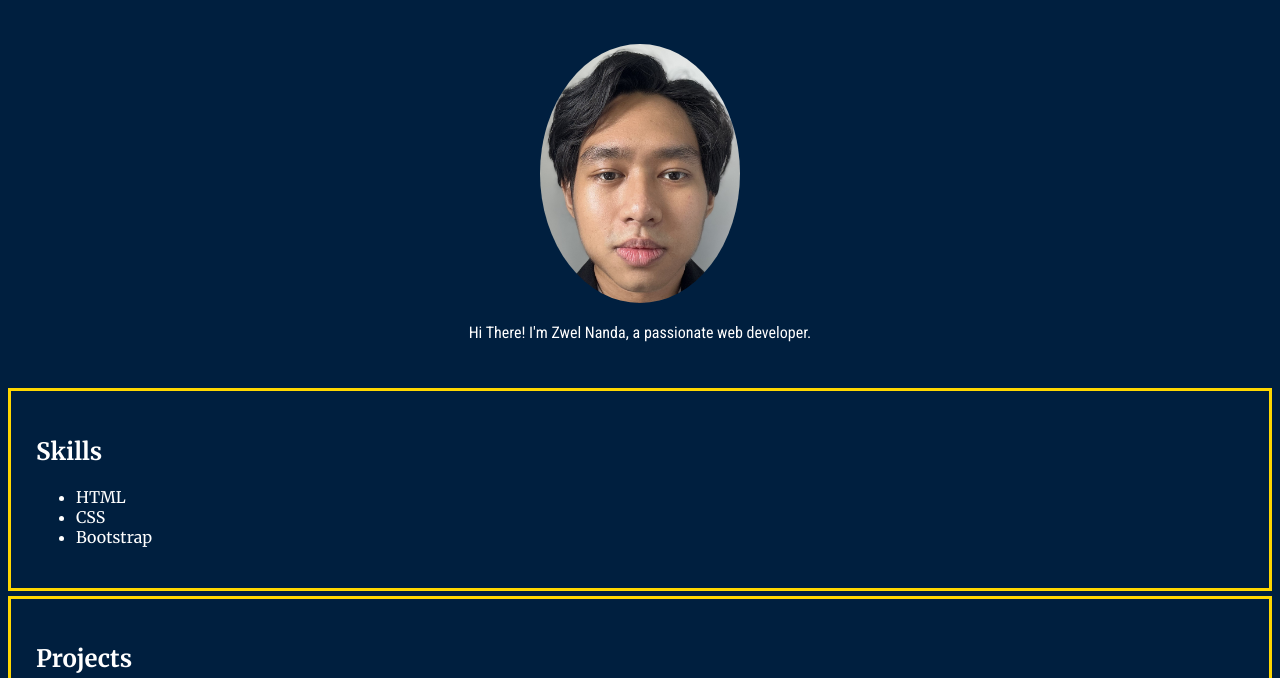
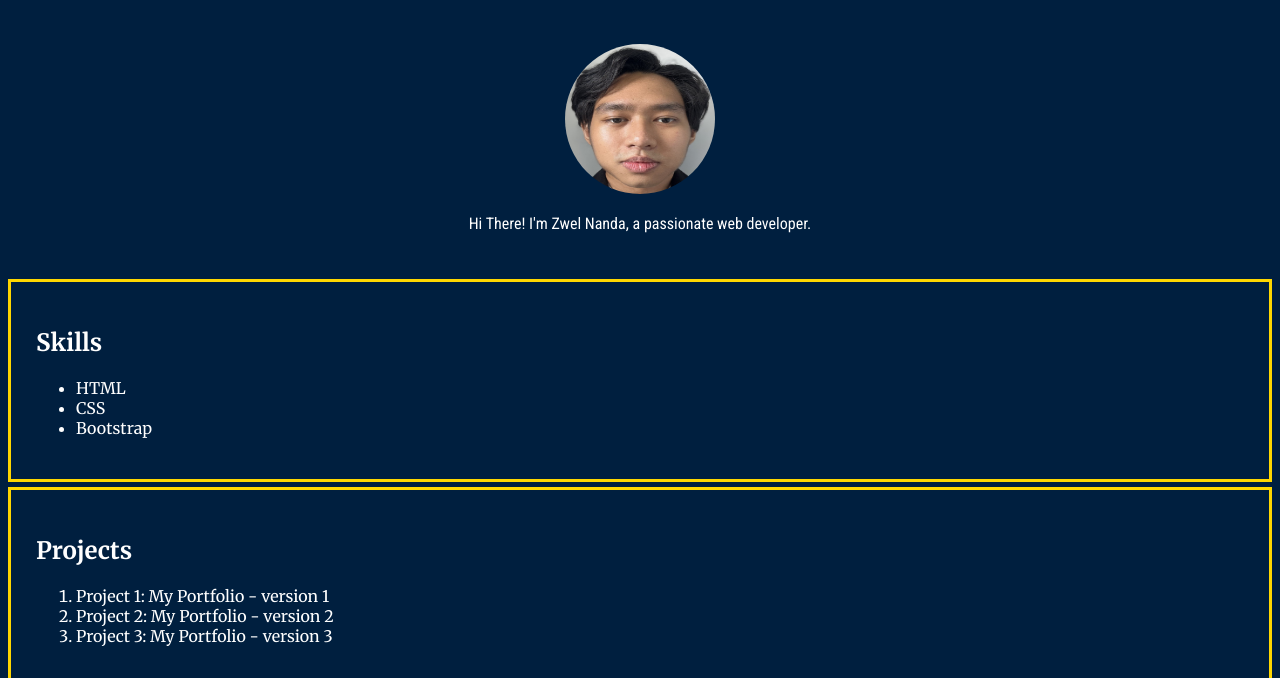
Before and after one commit to zwenada/portfolio, a plain HTML site: page index.html in a window 1280 px wide. Shown: the part 122-800 px from the top of the page. Drawn offline with Linux system fonts and the light colour scheme.

Commit message:
git commit -n "img edited"

```diff
--- a/index.html
+++ b/index.html
@@ -12,16 +12,16 @@
     <title>My Portfolio</title>
   </head>
   <body>
-
     <!-- header section  -->
     <header id="myself">
       <h1 class="title">My Portfolio</h1>
       <div class="container">
-          <img
+        <img
           src="images/IMG_4892.jpeg"
           alt="My Photo. Name:ZweNada"
           class="myself"
-          width="200px"
+          width="150px"
+          height="150px"
         />
         <p>Hi There! I'm Zwel Nanda, a passionate web developer.</p>
       </div>
```
